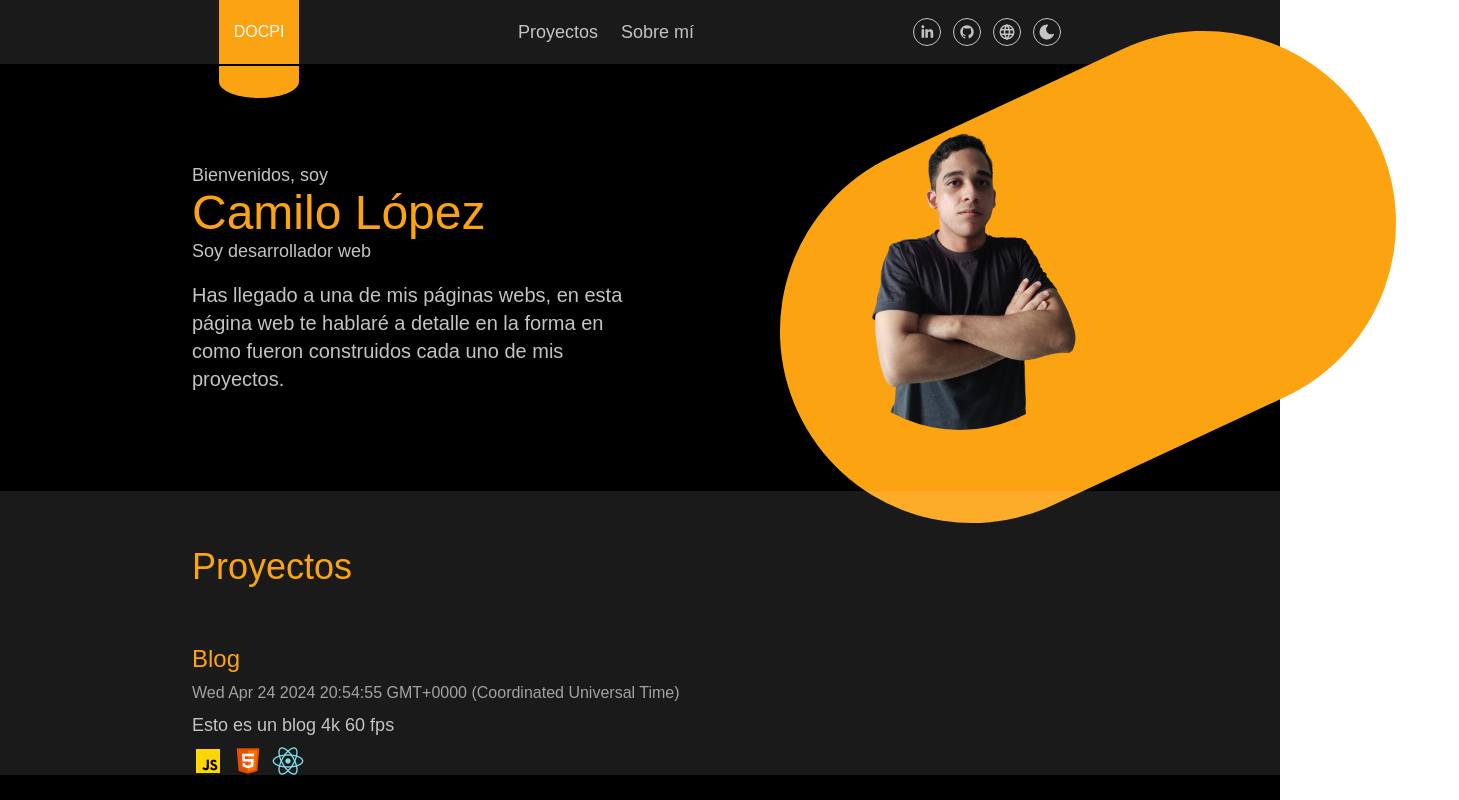
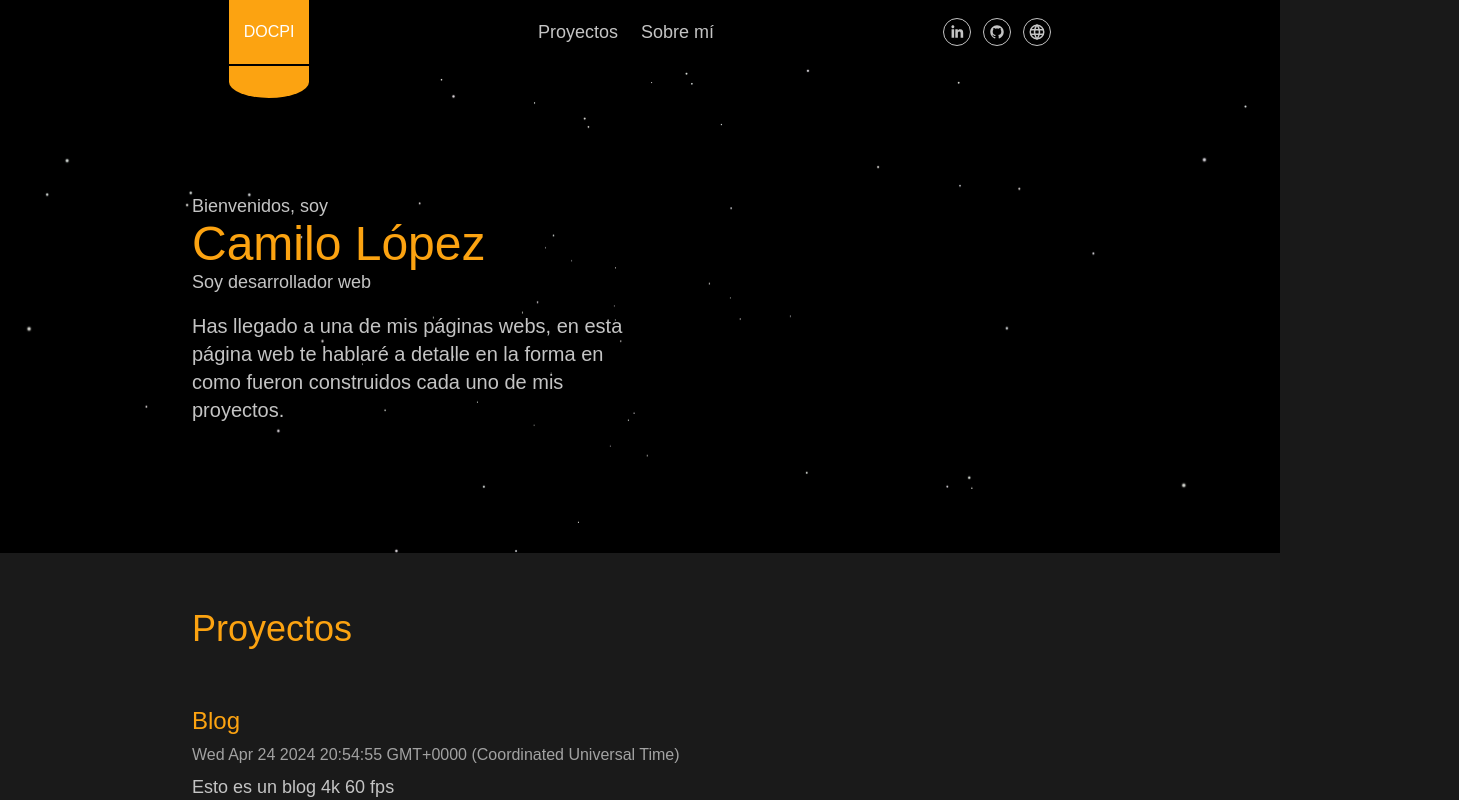
Before and after one commit to CamiloLopez15/project-documentation-next, a Next.js app: page / in a window 1280 px wide. Shown: the top 800 px of the page, 1459 px wide, since content can reach past the window. Built offline with nearby package versions, Linux system fonts and the light colour scheme; a web font is replaced by a local one; what tailwindcss-animated would draw is missing.

Commit message:
styles: change in styles in several components

```diff
--- a/src/app/layout.tsx
+++ b/src/app/layout.tsx
@@ -19,10 +19,10 @@ export default function RootLayout({
     return (
         <html lang="es">
             <body
-                className={`${inter.className} antialiased dark min-h-screen w-[100vw] h-[100vh] min-w-full overflow-x-hidden transition-colors duration-500 `}
+                className={`${inter.className} antialiased dark min-h-screen overflow-x-hidden transition-colors duration-500 `}
             >
                 <GlobalContextProvider>
-                    <div className="dark:bg-black bg-white dark:text-primary-dark-gray text-black flex flex-col min-h-screen min-w-full">
+                    <div className="dark:bg-black bg-white dark:text-primary-dark-gray text-black flex flex-col">
                         <Menu />
                         {children}
                     </div>
--- a/src/components/Header.tsx
+++ b/src/components/Header.tsx
@@ -1,8 +1,17 @@
+"use client";
 import Image from "next/image";
-import img_Camilo_Lopez from "/public/img/camilo-lopez.png";
+// import img_Camilo_Lopez from "/public/img/camilo-lopez.png";
+import { Canvas } from "@react-three/fiber";
+import { Stars } from "@react-three/drei";
 export default function Header() {
     return (
-        <header className="grid grid-cols-[50%_50%] w-full h-full row-span-1 relative ">
+        <>
+            <div className="w-full h-full relative">
+                <Canvas className="fixed top-0 left-0 w-full h-full z-0">
+                    <ambientLight intensity={0.5} />
+                    <Stars radius={100} depth={50} count={300} factor={4} saturation={1} fade speed={.5}  />
+                </Canvas>
+                <header className="grid grid-cols-[50%_50%] w-full h-full row-span-1 absolute z-10 bg-transparent top-0">
                     <div className="flex flex-col justify-center items-start pl-48 text-lg col-span-1">
                         <span>Bienvenidos, soy</span>
                         <h1 className="text-5xl dark:text-primary-dark-orange text-primary-light-blue">
@@ -10,19 +19,21 @@ export default function Header() {
                         </h1>
                         <span>Soy desarrollador web</span>
                         <p className="mt-4 text-xl">
-                    Has llegado a una de mis páginas webs, en esta página web te
-                    hablaré a detalle en la forma en como fueron construidos
-                    cada uno de mis proyectos.
+                            Has llegado a una de mis páginas webs, en esta
+                            página web te hablaré a detalle en la forma en como
+                            fueron construidos cada uno de mis proyectos.
                         </p>
                     </div>
-            <div className="w-full h-full relative flex justify-center items-center">
+                    {/* <div className="w-full h-full relative flex justify-center items-center">
                         <div className="absolute bg-primary-light-blue dark:bg-primary-dark-orange w-[100%] h-[90%] rounded-full z-20 -rotate-[25deg] -right-32 bottom-30"></div>
                         <Image
                             src={img_Camilo_Lopez}
                             alt="Camilo López"
                             className="w-[45%] object-contain rounded-full flex justify-center items-center relative z-30 bottom-10"
                         />
+                    </div> */}
+                </header>
             </div>
-        </header>
+        </>
     );
 }
--- a/src/components/Menu.tsx
+++ b/src/components/Menu.tsx
@@ -27,8 +27,8 @@ export default function Menu() {
     };
 
     return (
-        <header>
-            <nav className="hidden lg:flex justify-evenly w-full h-16 relative dark:bg-white/10 bg-black/10 z-20">
+        <nav>
+            <div className="hidden lg:flex justify-evenly w-full h-16 relative  bg-black z-20">
                 {/* <LanguageSelector /> */}
                 <a
                     href="/"
@@ -76,15 +76,15 @@ export default function Menu() {
                             <TbWorld />
                         </a>
                     </li>
-                    <li className={classLiIcon}>
+                    {/* <li className={classLiIcon}>
                         <button onClick={handleClickTheme}>
                             <TbMoonFilled />
                         </button>
-                    </li>
+                    </li> */}
                 </ul>
-            </nav>
+            </div>
 
-            <nav className="flex lg:hidden justify-evenly w-full h-16 relative dark:bg-white/10 bg-black/10">
+            <div className="flex lg:hidden justify-evenly w-full h-16 relative bg-black">
                 <div className="flex justify-between items-center w-full px-4">
                     <a
                         href="/"
@@ -149,14 +149,14 @@ export default function Menu() {
                                 <TbWorld />
                             </a>
                         </li>
-                        <li className={classLiIcon}>
+                        {/* <li className={classLiIcon}>
                             <button onClick={handleClickTheme}>
                                 <TbMoonFilled />
                             </button>
-                        </li>
+                        </li> */}
                     </ul>
                 </div>
-            </nav>
-        </header>
+            </div>
+        </nav>
     );
 }
--- a/src/css/globals.css
+++ b/src/css/globals.css
@@ -2,30 +2,35 @@
 @tailwind components;
 @tailwind utilities;
 
-
-body, html {
-    height: 100vh;
-    width: 100%;
-    margin: 0;
-    padding: 0;
+* {
+    box-sizing: border-box;
 }
 
+html,
+body,
+#root {
+    width: 100% !important;
+    height: 100vh !important;
+    margin: 0 !important;
+    padding: 0 !important;
+    @apply bg-black/90;
+}
 body::-webkit-scrollbar {
-  width: 6px;               /* width of the entire scrollbar */
+    width: 6px; /* width of the entire scrollbar */
 }
 
 body::-webkit-scrollbar-track {
-  background: transparent;        /* color of the tracking area */
+    background: transparent; /* color of the tracking area */
 }
 
 .dark::-webkit-scrollbar-track {
-  background: #000;        /* color of the tracking area */
+    background: #000; /* color of the tracking area */
 }
 
 body::-webkit-scrollbar-thumb {
-  background-color: rgb(51 154 240);
+    background-color: rgb(51 154 240);
 }
 
 .dark::-webkit-scrollbar-thumb {
-  background-color: rgb(252 163 17);
+    background-color: rgb(252 163 17);
 }
```
Also changed, not shown: src/css/header.menu.css (added). Lines whose indentation alone changed are shown as unchanged.
